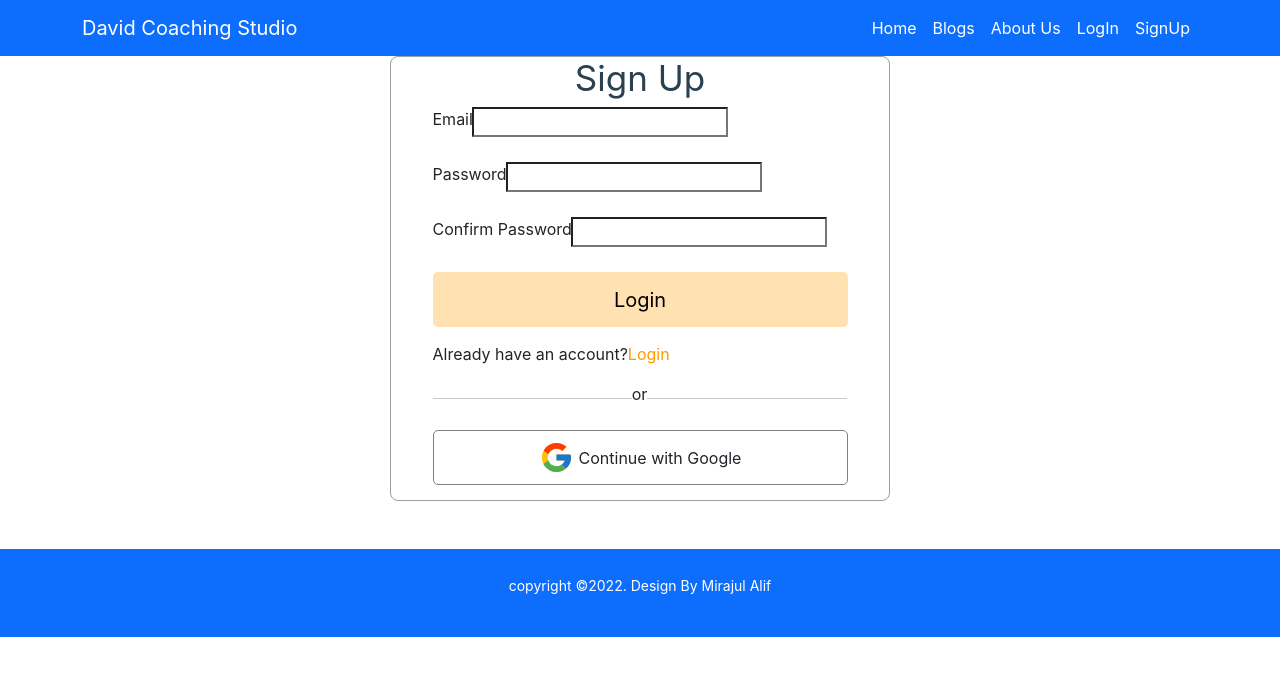
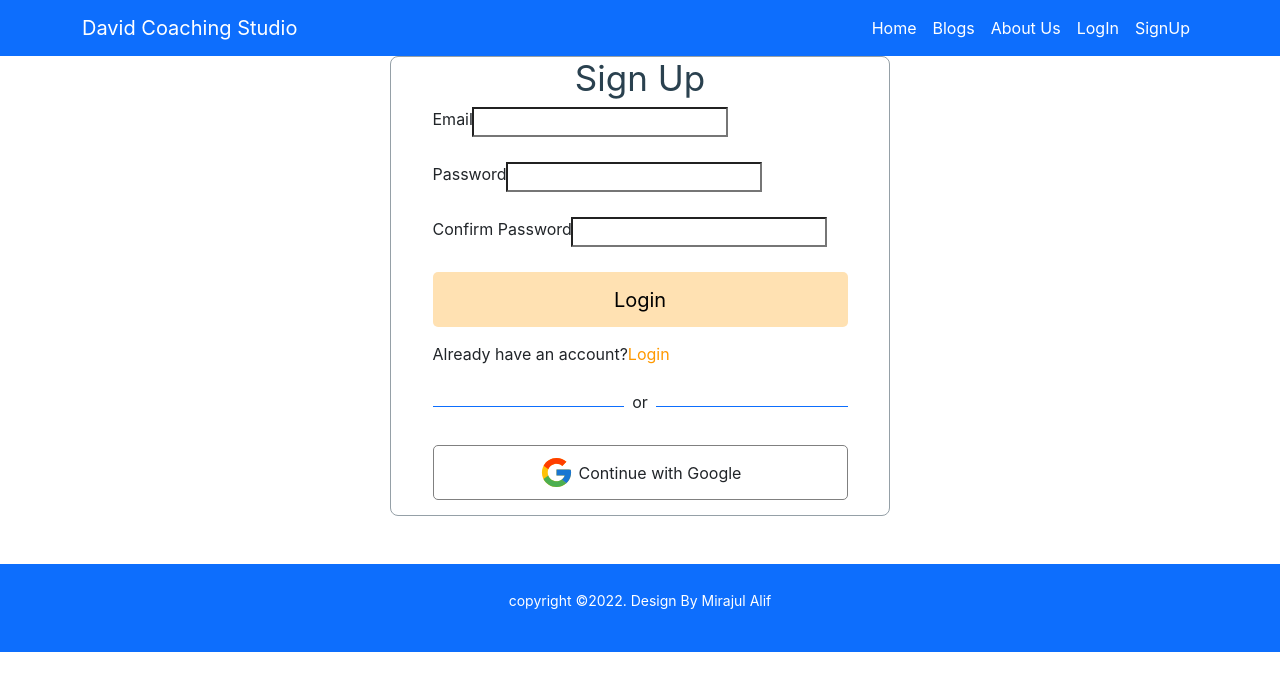
Before and after one commit to mirajulalam/david-coaching-studio, a React (Create React App) app: page /signup in a window 1280 px wide. Shown: the top 690 px of the page. Built offline with nearby package versions, Linux system fonts and the light colour scheme.

Commit message:
google sign in added

```diff
--- /dev/null
+++ b/src/components/Login/SocialLogin/SocialLogin.js
@@ -0,0 +1,32 @@
+import React from 'react';
+import './SocialLogin.css';
+import { FcGoogle } from 'react-icons/fc';
+import { useSignInWithGoogle } from 'react-firebase-hooks/auth';
+import auth from '../../../firebase.init';
+import { useNavigate } from 'react-router-dom';
+const SocialLogin = () => {
+    const [signInWithGoogle, user, loading, error] = useSignInWithGoogle(auth);
+    const navigate = useNavigate()
+    let errorElement;
+    if (error) {
+        errorElement = <div>
+            <p className='text-danger'>Error: {error.message}</p>
+        </div>
+    }
+    if (user) {
+        navigate('/home')
+    }
+    return (
+        <div>
+            <div className="d-flex align-items-center">
+                <div style={{ height: "1px" }} className="bg-primary w-50"></div>
+                <p className='mt-2 px-2'>or</p>
+                <div style={{ height: "1px" }} className="bg-primary w-50"></div>
+            </div>
+            {errorElement}
+            <div onClick={() => signInWithGoogle()} className='form-google'><FcGoogle className='form-icon' />  Continue with Google</div>
+        </div>
+    );
+};
+
+export default SocialLogin;
--- a/src/components/SignUp/SignUp.js
+++ b/src/components/SignUp/SignUp.js
@@ -2,7 +2,7 @@ import React, { useState } from 'react';
 import { useNavigate, Link } from 'react-router-dom';
 import { useCreateUserWithEmailAndPassword } from 'react-firebase-hooks/auth';
 import auth from './../../firebase.init';
-import { FcGoogle } from 'react-icons/fc';
+import SocialLogin from '../Login/SocialLogin/SocialLogin';
 const SignUp = () => {
     const [email, setEmail] = useState('')
     const [password, setPassword] = useState('')
@@ -11,6 +11,8 @@ const SignUp = () => {
     const navigate = useNavigate();
 
     const [createUserWithEmailAndPassword, user] = useCreateUserWithEmailAndPassword(auth)
+
+
 
     const handleEmailBlur = event => {
         setEmail(event.target.value)
@@ -25,6 +27,7 @@ const SignUp = () => {
     if (user) {
         navigate('/home')
     }
+
     const handleCreateUser = event => {
         event.preventDefault();
         // if (password !== confirmPassword) {
@@ -37,6 +40,7 @@ const SignUp = () => {
         }
         createUserWithEmailAndPassword(email, password)
     }
+
     return (
         <div className='form-container'>
             <div>
@@ -60,10 +64,7 @@ const SignUp = () => {
                 <p>
                     Already have an account?<Link className='form-link' to='/login'>Login</Link>
                 </p>
-                <div className='form-line'>
-                    <hr className='form-hr' /> or<hr className='form-hr' />
-                </div>
-                <div className='form-google'><FcGoogle className='form-icon' />  Continue with Google</div>
+                <SocialLogin></SocialLogin>
             </div>
         </div>
     );
```
Also changed, not shown: src/components/Login/SocialLogin/SocialLogin.css (added).
